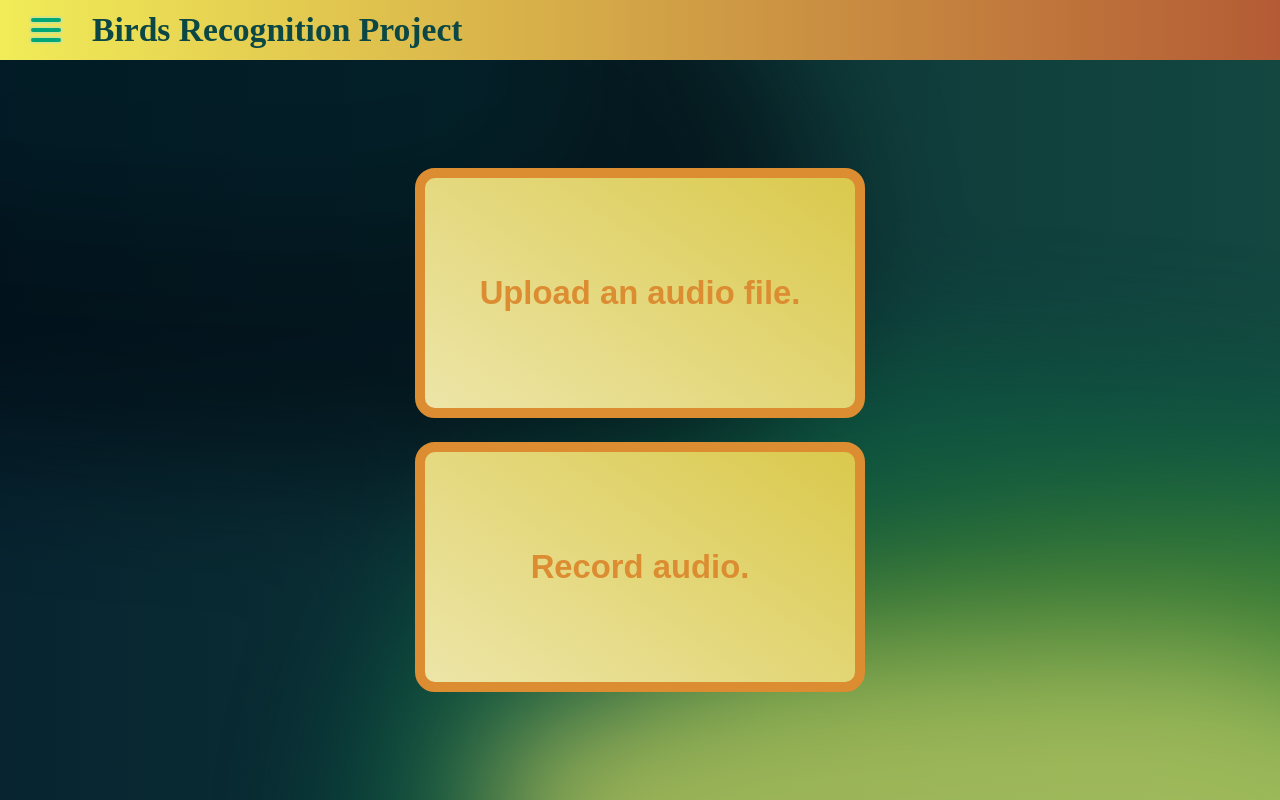
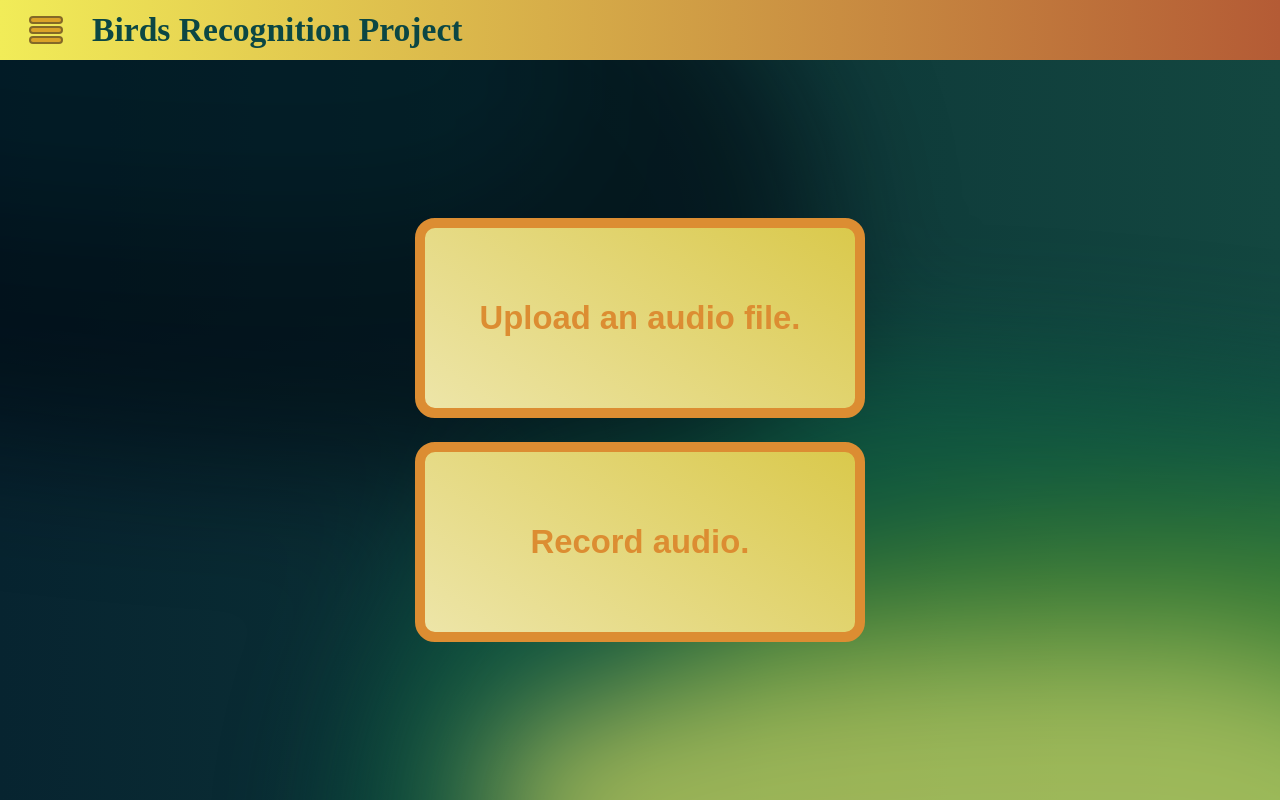
Before and after one commit to martindabuilder/BirdRecognitionApp, a React app in the folder frontend/: page / in a window 1280 px wide. Built offline with nearby package versions, Linux system fonts and the light colour scheme; the HTML template or start-up script is replaced by a standard one.

Commit message:
Color changes and button animation.
Added a small staggered rolling text animation to the predict buttons, and adjusted some of the colors in the title bar for the main and results section.

```diff
--- a/frontend/package.json
+++ b/frontend/package.json
@@ -12,6 +12,7 @@
   "dependencies": {
     "colorthief": "^3.5.0",
     "leaflet": "^1.9.4",
+    "motion": "^13.2.0",
     "react": "^19.2.7",
     "react-dom": "^19.2.7",
     "react-leaflet": "^5.0.0",
--- a/frontend/src/components/MainSection/PredictButtons/Microphone_Predict_Button.jsx
+++ b/frontend/src/components/MainSection/PredictButtons/Microphone_Predict_Button.jsx
@@ -1,11 +1,24 @@
+import { useState } from "react"
+import { motion } from "motion/react"
+
+import RollingButtonText from "./Rolling_Button_Text.jsx"
+
 import "./buttons.css"
 
 function MicrophonePredictButton(){
+    const [rollCount, setRollCount] = useState(0)
+
     return (
         <div className = "predict-buttons">
-            <button className = "predict-button">
-                Record audio.
-            </button>
+            <motion.button
+                className = "predict-button"
+                onHoverStart = {() => setRollCount((current) => current + 1)}>
+
+                <RollingButtonText rollCount = {rollCount}>
+                    Record audio.
+                </RollingButtonText>
+
+            </motion.button>
         </div>
     )
 }
--- a/frontend/src/components/MainSection/PredictButtons/Predict_Button.jsx
+++ b/frontend/src/components/MainSection/PredictButtons/Predict_Button.jsx
@@ -1,10 +1,16 @@
-import { useRef } from "react"
+import { useRef, useState } from "react"
 import { useNavigate } from "react-router-dom"
+import { motion } from "motion/react"
+
+import RollingButtonText from "./Rolling_Button_Text.jsx"
+
 import "./buttons.css"
 
 function PredictButton(){
     const fileInputRef = useRef(null)
     const navigate = useNavigate()
+    const [rollCount, setRollCount] = useState(0)
+
     function handleButtonClick(){fileInputRef.current.click()}
 
     async function handleFileChange(event){
@@ -25,20 +31,25 @@ function PredictButton(){
     }
 
     return (
-        <div className="predict-buttons">
+        <div className = "predict-buttons">
             <input
-                ref={fileInputRef}
-                type="file"
-                accept="audio/*"
-                onChange={handleFileChange}
-                style={{ display: "none" }}
+                ref = {fileInputRef}
+                type = "file"
+                accept = "audio/*"
+                onChange = {handleFileChange}
+                style = {{ display: "none" }}
             />
 
-            <button
-                className="predict-button"
-                onClick={handleButtonClick}>
-                Upload an audio file.
-            </button>
+            <motion.button
+                className = "predict-button"
+                onHoverStart = {() => setRollCount((current) => current + 1)}
+                onClick = {handleButtonClick}>
+
+                <RollingButtonText rollCount={rollCount}>
+                    Upload an audio file.
+                </RollingButtonText>
+
+            </motion.button>
         </div>
     )
 }
--- /dev/null
+++ b/frontend/src/components/MainSection/PredictButtons/Rolling_Button_Text.jsx
@@ -0,0 +1,30 @@
+import { motion } from "motion/react"
+
+function RollingButtonText({ children, rollCount }){
+    return (
+        <span className = "rolling-text" aria-hidden = "true">
+            <span className = "rolling-text-line">
+                {children.split("").map((character, index) => (
+                    <motion.span
+                        className = "rolling-text-character"
+                        key = {`${character}-${index}`}
+                        animate = {{ y: `-${rollCount * 1.2}em` }}
+                        transition = {{
+                            duration: 0.45,
+                            delay: index * 0.02,
+                            ease: [0.22, 1, 0.36, 1],
+                        }}
+                    >
+                        {Array.from({ length: 20 }, (_, repetition) => (
+                            <span key = {repetition}>
+                                {character === " " ? "\u00a0" : character}
+                            </span>
+                        ))}
+                    </motion.span>
+                ))}
+            </span>
+        </span>
+    )
+}
+
+export default RollingButtonText
--- a/frontend/src/components/MainSection/PredictButtons/buttons.css
+++ b/frontend/src/components/MainSection/PredictButtons/buttons.css
@@ -6,7 +6,7 @@
     padding: 10px;
 
     width: 450px;
-    height: 250px;
+    height: 200px;
 
     text-align: center;
     font-size: 2.05rem;
@@ -16,6 +16,28 @@
     transition: transform 0.15s ease, box-shadow 0.15s ease;
 }
 
+.rolling-text{
+    display: inline-block;
+    overflow: hidden;
+    vertical-align: top;
+}
+
+.rolling-text-line{
+    display: flex;
+}
+
+.rolling-text-character{
+    display: inline-flex;
+    flex-direction: column;
+    height: 1.2em;
+    line-height: 1.2;
+}
+
+.rolling-text-character span{
+    display: block;
+    height: 1.2em;
+}
+
 .predict-button:hover{
     transform: scale(1.02);
 }
--- a/frontend/src/components/Shared/title-bar.css
+++ b/frontend/src/components/Shared/title-bar.css
@@ -165,30 +165,30 @@
     --title-color-start: #f1ec58;
     --title-color-end: #b45b35;
 
-    --sidebar-button-color: rgb(0, 167, 120);
-    --sidebar-button-border-color: rgb(213, 228, 130);
+    --sidebar-button-color: #daa228;
+    --sidebar-button-border-color: #846827;
 }
 
 .results-theme {
     --title-color-start: #bed26e;
     --title-color-end: #7cacc5;
 
-    --sidebar-button-color: rgb(1, 3, 113);
-    --sidebar-button-border-color: rgb(152, 38, 38);
+    --sidebar-button-color: #baf04d;
+    --sidebar-button-border-color: #65a8b1;
 }
 
 .birdlist-theme {
     --title-color-start: #ecd866;
     --title-color-end: #d33530;
 
-    --sidebar-button-color: rgb(1, 3, 113);
-    --sidebar-button-border-color: rgb(152, 38, 38);
+    --sidebar-button-color: #e5dc9d;
+    --sidebar-button-border-color: #e5dc9d;
 }
 
 .info-theme {
     --title-color-start: #c4bcf5;
     --title-color-end: #c556f4;
 
-    --sidebar-button-color: rgb(1, 3, 113);
-    --sidebar-button-border-color: rgb(152, 38, 38);
+    --sidebar-button-color: #614ce9;
+    --sidebar-button-border-color: #716928;
 }
--- a/frontend/src/index.css
+++ b/frontend/src/index.css
@@ -23,10 +23,8 @@ html, body {
   display: flex;
   flex-direction: column;
   position: relative;
-
   background: var(--aurora-base);
-
-  transition: background-color 1.2s ease, color 1.2s ease;
+  transition: background 1.2s ease, color 1.2s ease;
 }
 
 .app-content {
@@ -45,20 +43,16 @@ html, body {
     scrollbar-width: none;
     -ms-overflow-style: none;
 }
+.page-content::-webkit-scrollbar {display: none;}
 
-.page-content::-webkit-scrollbar {
-  display: none;
-}
-
-.birdlist-theme .page-content {
-  overflow: hidden;
-}
+.birdlist-theme .page-content {overflow: hidden;}
 
 .main-theme .page-content,
 .info-theme .page-content {
   overflow: hidden;
 }
 
+/* flowing aurora background */
 .aurora-layer {
   position: absolute;
   inset: -20%;
```
Also changed, not shown: 2 other files (tests, documents, lock files or other folders).
